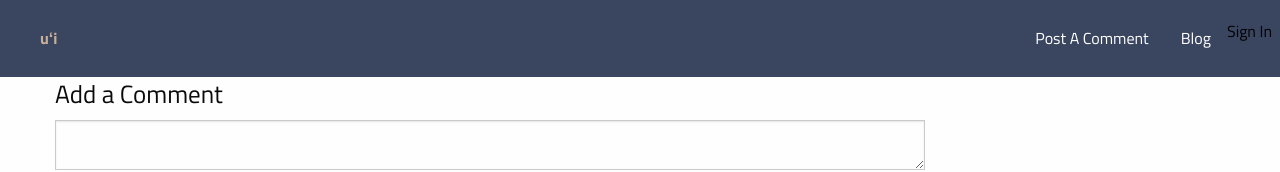
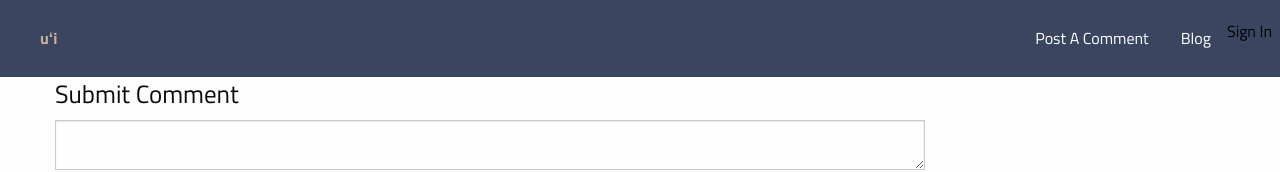
Before and after one commit to vicpal25/react-adapt, a React (Create React App) app: page /post in a window 1280 px wide. Shown: the top 172 px of the page. Built offline with nearby package versions, Linux system fonts and the light colour scheme.

Commit message:
Testing AWS Code Deploy

```diff
--- a/src/components/CommentBox.js
+++ b/src/components/CommentBox.js
@@ -22,7 +22,7 @@ class CommentBox extends Component {
     return (
       <div>
         <form onSubmit={this.handleSubmit}>
-          <h4>Add a Comment</h4>
+          <h4>Submit Comment</h4>
           <textarea onChange={this.handleChange} value={this.state.comment} />
           <div>
             <button>Comment Bro</button>
```
